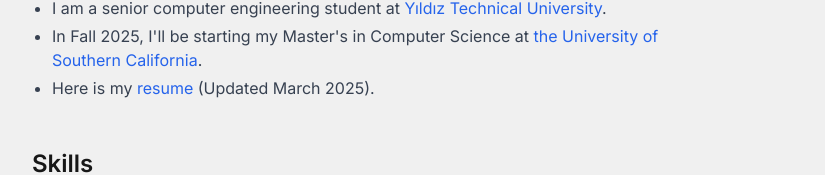
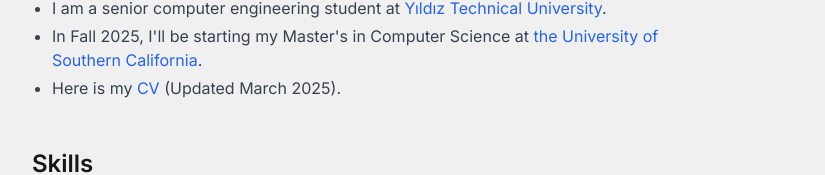
Before and after one commit to tolgaizdas/personal-website, a Next.js app: page / in a window 1280 px wide. Shown: the part 202-377 px from the top of the page, without its empty margins (224-1049 px from the left). Built offline with nearby package versions, Linux system fonts and the light colour scheme.

Commit message:
changed resume to CV

```diff
--- a/src/app/sections.js
+++ b/src/app/sections.js
@@ -35,7 +35,7 @@ export const aboutMe = {
         )}.`,
         `Here is my ${anchor(
           "/tolgaizdas-cv.pdf",
-          "resume",
+          "CV",
         )} (Updated March 2025).`,
       ],
     },
```
